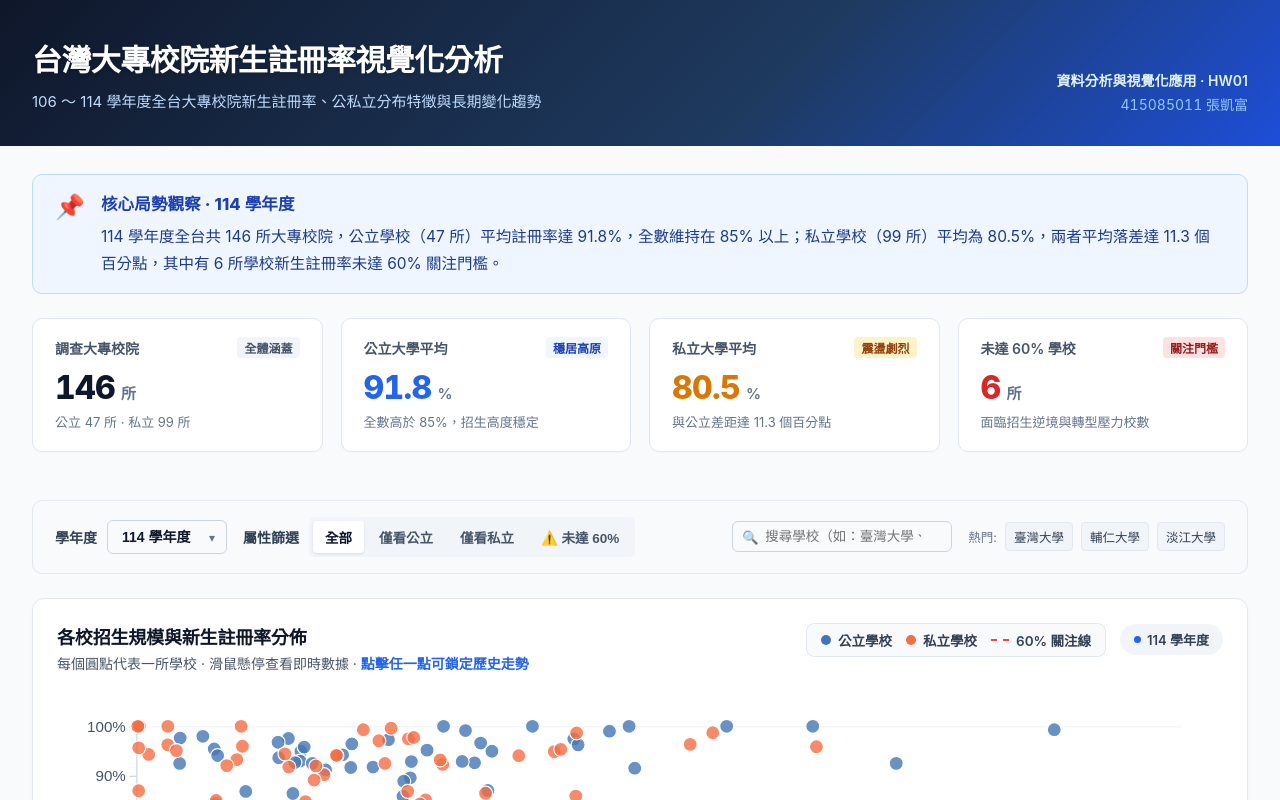
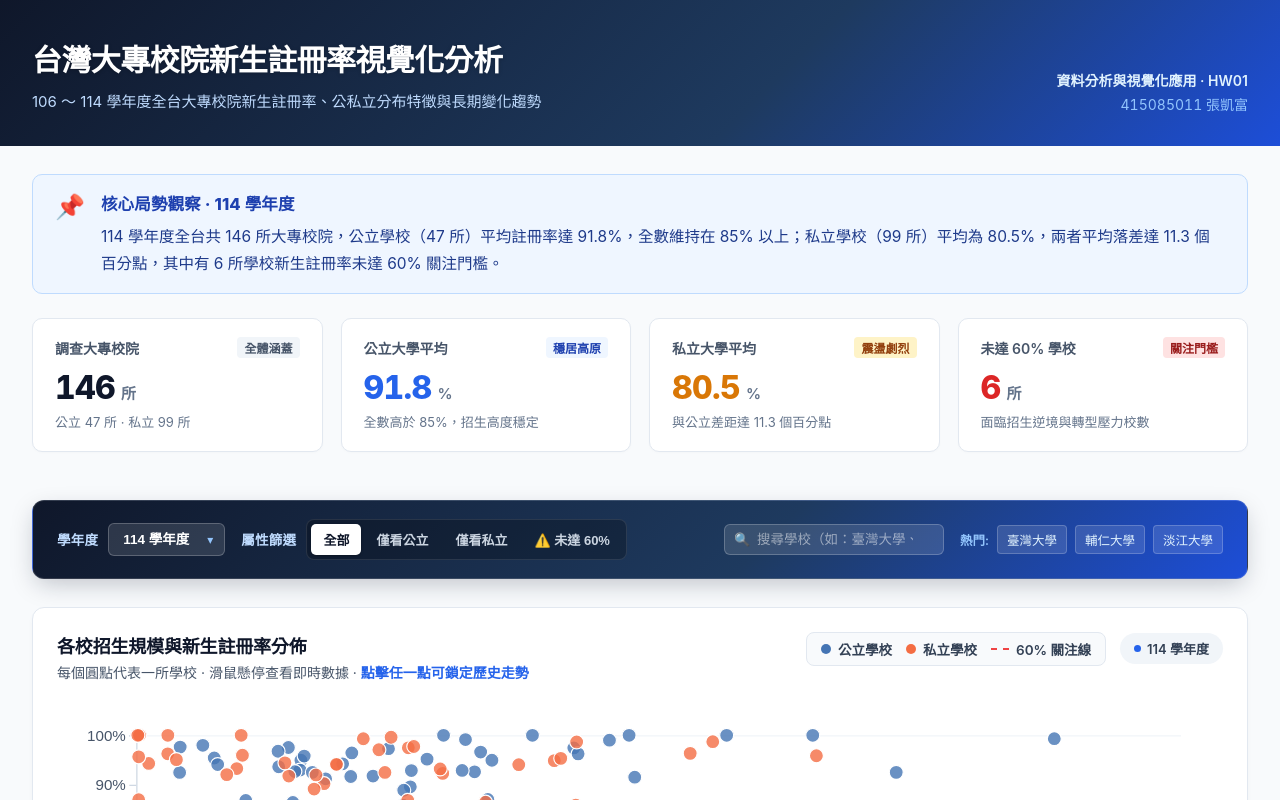
Before and after one commit to powerkaifu/1151VIS-HW1-415085011-CHANG-KAI-FU, a Vue app: page / in a window 1280 px wide. Shown: the top 800 px of the page. Built offline with nearby package versions, Linux system fonts and the light colour scheme.

Commit message:
feat(ui): 實作操作區深藍漸層深色控制台風格，強化視覺分隔感與層級對比

```diff
--- a/src/App.vue
+++ b/src/App.vue
@@ -550,17 +550,17 @@ body {
 	color: #2563eb !important;
 }
 
-/* 🎛️ 綜合工具列 */
+/* 🎛️ 綜合工具列（Hero 深色控制台） */
 .toolbar-card {
 	display: flex;
 	justify-content: space-between;
 	align-items: center;
-	background: #f8fafc;
-	padding: 16px 22px;
-	border-radius: 10px;
-	border: 1px solid #e2e8f0;
-	box-shadow: none;
-	margin-bottom: 24px;
+	background: linear-gradient(135deg, #0f172a 0%, #1e3a5f 60%, #1d4ed8 100%);
+	padding: 18px 24px;
+	border-radius: 12px;
+	border: 1px solid rgba(255, 255, 255, 0.15);
+	box-shadow: 0 8px 24px -4px rgba(15, 23, 42, 0.25);
+	margin-bottom: 28px;
 	flex-wrap: wrap;
 	gap: 16px;
 }
@@ -580,9 +580,10 @@ body {
 }
 
 .tool-label {
-	font-size: 14px;
-	font-weight: 600;
-	color: #334155;
+	font-size: 13.5px;
+	font-weight: 700;
+	color: #bfdbfe;
+	letter-spacing: 0.02em;
 }
 
 .select-wrapper {
@@ -592,21 +593,27 @@ body {
 
 .custom-select {
 	appearance: none;
-	background: #f8fafc;
-	border: 1px solid #cbd5e1;
+	background: rgba(255, 255, 255, 0.12);
+	border: 1px solid rgba(255, 255, 255, 0.22);
 	border-radius: 6px;
 	padding: 8px 34px 8px 14px;
-	font-size: 14px;
+	font-size: 13.5px;
 	font-weight: 600;
-	color: #0f172a;
+	color: #ffffff;
 	cursor: pointer;
 	transition: all 0.15s ease;
 }
 
 .custom-select:focus {
 	outline: none;
-	border-color: #2563eb;
-	background: #ffffff;
+	border-color: #60a5fa;
+	background: rgba(255, 255, 255, 0.18);
+	box-shadow: 0 0 0 3px rgba(96, 165, 250, 0.25);
+}
+
+.custom-select option {
+	background: #0f172a;
+	color: #ffffff;
 }
 
 .select-arrow {
@@ -616,44 +623,46 @@ body {
 	transform: translateY(-50%);
 	pointer-events: none;
 	font-size: 12px;
-	color: #64748b;
+	color: #93c5fd;
 }
 
 /* 膠囊按鈕群 */
 .pill-group {
 	display: flex;
-	background: #f1f5f9;
+	background: rgba(0, 0, 0, 0.25);
 	padding: 4px;
-	border-radius: 6px;
+	border-radius: 8px;
 	gap: 3px;
+	border: 1px solid rgba(255, 255, 255, 0.1);
 }
 
 .pill-btn {
 	background: transparent;
 	border: none;
 	padding: 6px 12px;
-	font-size: 13.5px;
+	font-size: 13px;
 	font-weight: 600;
-	color: #475569;
-	border-radius: 4px;
+	color: #cbd5e1;
+	border-radius: 5px;
 	cursor: pointer;
 	transition: all 0.15s ease;
 }
 
 .pill-btn:hover {
-	color: #0f172a;
+	color: #ffffff;
+	background: rgba(255, 255, 255, 0.08);
 }
 
 .pill-btn.active {
 	background: #ffffff;
 	color: #0f172a;
-	box-shadow: 0 1px 3px rgba(0, 0, 0, 0.1);
+	box-shadow: 0 1px 3px rgba(0, 0, 0, 0.3);
 	font-weight: 700;
 }
 
 .pill-btn.danger-pill.active {
-	background: #fee2e2;
-	color: #dc2626;
+	background: #ef4444;
+	color: #ffffff;
 	font-weight: 700;
 }
 
@@ -668,27 +677,31 @@ body {
 	position: absolute;
 	left: 10px;
 	font-size: 13px;
-	color: #94a3b8;
+	color: #93c5fd;
 	pointer-events: none;
 }
 
 .search-input {
-	background: #f8fafc;
-	border: 1px solid #cbd5e1;
+	background: rgba(255, 255, 255, 0.12);
+	border: 1px solid rgba(255, 255, 255, 0.22);
 	border-radius: 6px;
 	padding: 7px 30px 7px 32px;
 	font-size: 13.5px;
 	width: 220px;
-	color: #0f172a;
+	color: #ffffff;
 	transition: all 0.15s ease;
+}
+
+.search-input::placeholder {
+	color: rgba(255, 255, 255, 0.5);
 }
 
 .search-input:focus {
 	outline: none;
-	border-color: #2563eb;
-	background: #ffffff;
+	border-color: #60a5fa;
+	background: rgba(255, 255, 255, 0.18);
 	width: 260px;
-	box-shadow: 0 0 0 3px rgba(37, 99, 235, 0.1);
+	box-shadow: 0 0 0 3px rgba(96, 165, 250, 0.25);
 }
 
 .search-clear {
@@ -697,14 +710,14 @@ body {
 	background: none;
 	border: none;
 	font-size: 12px;
-	color: #94a3b8;
+	color: #93c5fd;
 	cursor: pointer;
 }
 
-/* 🆕 搜尋無結果提示 */
+/* 搜尋無結果提示 */
 .search-no-result {
 	font-size: 12.5px;
-	color: #dc2626;
+	color: #fca5a5;
 	margin: 0;
 	padding: 4px 2px;
 	animation: fadeIn 0.15s ease;
@@ -730,24 +743,25 @@ body {
 
 .tag-hint {
 	font-size: 12.5px;
-	color: #64748b;
+	color: #93c5fd;
+	font-weight: 600;
 }
 
 .tag-btn {
-	background: #f1f5f9;
-	border: 1px solid #e2e8f0;
+	background: rgba(255, 255, 255, 0.12);
+	border: 1px solid rgba(255, 255, 255, 0.2);
 	border-radius: 4px;
 	font-size: 12.5px;
-	padding: 4px 8px;
-	color: #334155;
+	padding: 4px 9px;
+	color: #e0f2fe;
 	cursor: pointer;
 	transition: all 0.15s ease;
 }
 
 .tag-btn:hover {
-	background: #e2e8f0;
-	color: #0f172a;
-	border-color: #cbd5e1;
+	background: rgba(255, 255, 255, 0.22);
+	color: #ffffff;
+	border-color: rgba(255, 255, 255, 0.4);
 }
 
 /* 核心視覺化雙圖佈局（上下縱向全寬排列，呼吸感充足） */
```
